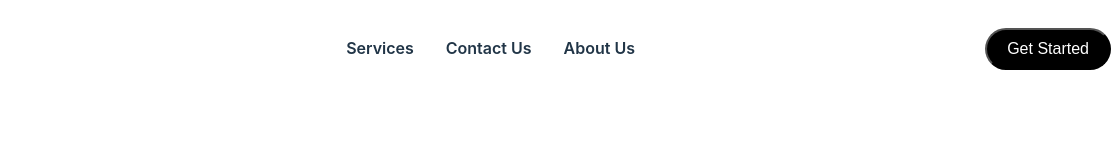
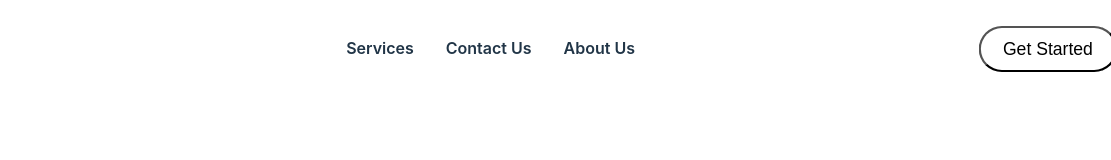
Before and after one commit to Jamanul/webmelon, a website built with Vite: page index.html in a window 1280 px wide. In both pictures the pointer is over the button "Get Started". Shown: the full height of the page, 169-1280 px from the left. Built offline with nearby package versions, Linux system fonts and the light colour scheme.

Commit message:
added navabr

```diff
--- a/style.css
+++ b/style.css
@@ -45,8 +45,17 @@ body {
   color: #FFF;
   font-size: 16px;
   font-weight: 500;
-  padding: 10px 20px 10px 20px;
+  padding: 10px 20px;
+  position: relative;
+  transition: 0.3s ease, color 0.3s ease;
 }
+
+.navButton:hover {
+  background: #FFF;
+  color: #000;
+  scale: 1.1;
+}
+
 
 @media (prefers-color-scheme: light) {
   :root {
```
